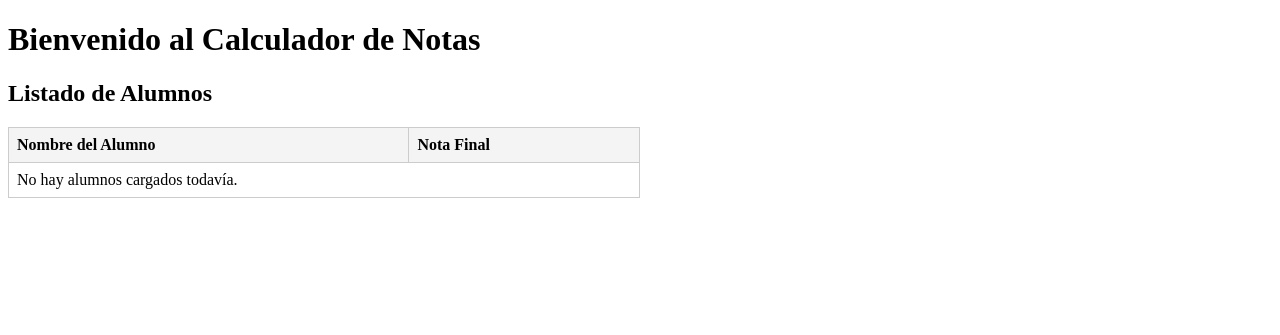
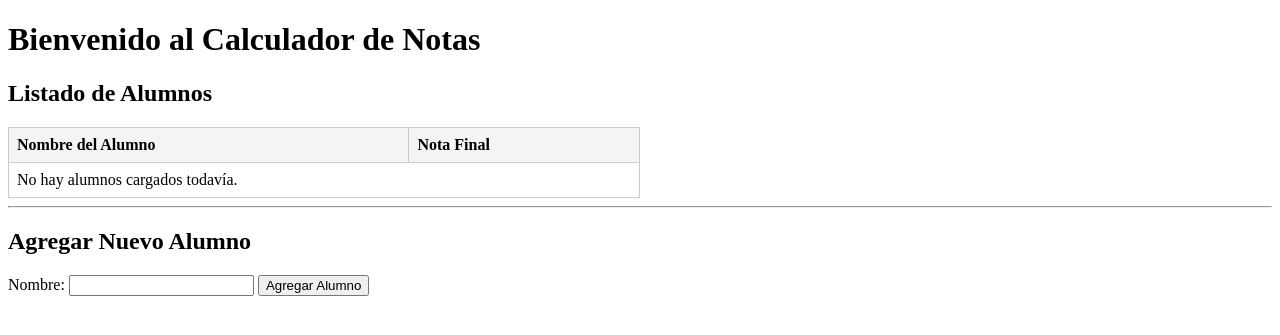
Before and after one commit to aehansen/proyecto_calificaciones, a Flask app: page / in a window 1280 px wide. Shown: the top 335 px of the page. Run offline with Flask 3, Linux system fonts and the light colour scheme; data that the repository does not hold is empty.

Commit message:
Add files via upload

```diff
--- a/app.py
+++ b/app.py
@@ -59,6 +59,25 @@ def inicio():
 
 with app.app_context():
     db.create_all()
+
+# --- 4. Ruta para AGREGAR ALUMNO ---
+@app.route("/agregar_alumno", methods=["POST"])
+def agregar_alumno():
+    # 1. Obtenemos el nombre desde el formulario
+    # El 'name="nombre_alumno"' del <input> se vuelve la clave aquí
+    nombre = request.form.get("nombre_alumno")
+
+    # 2. Verificamos que no esté vacío
+    if nombre:
+        # 3. Creamos un nuevo objeto Alumno
+        nuevo_alumno = Alumno(nombre=nombre)
+
+        # 4. Lo guardamos en la base de datos
+        db.session.add(nuevo_alumno)
+        db.session.commit()
+
+    # 5. Redirigimos al usuario de vuelta a la página principal
+    return redirect(url_for("inicio"))
 # --------------------------------------
 
 # Esto permite correr el servidor de desarrollo
--- a/templates/index.html
+++ b/templates/index.html
@@ -33,6 +33,12 @@
             {% endfor %}
         </tbody>
     </table>
-
+    <hr>
+    <h2>Agregar Nuevo Alumno</h2>
+    <form action="/agregar_alumno" method="POST">
+        <label for="nombre_alumno">Nombre:</label>
+        <input type="text" id="nombre_alumno" name="nombre_alumno" required>
+        <button type="submit">Agregar Alumno</button>
+    </form>
 </body>
 </html>
```
